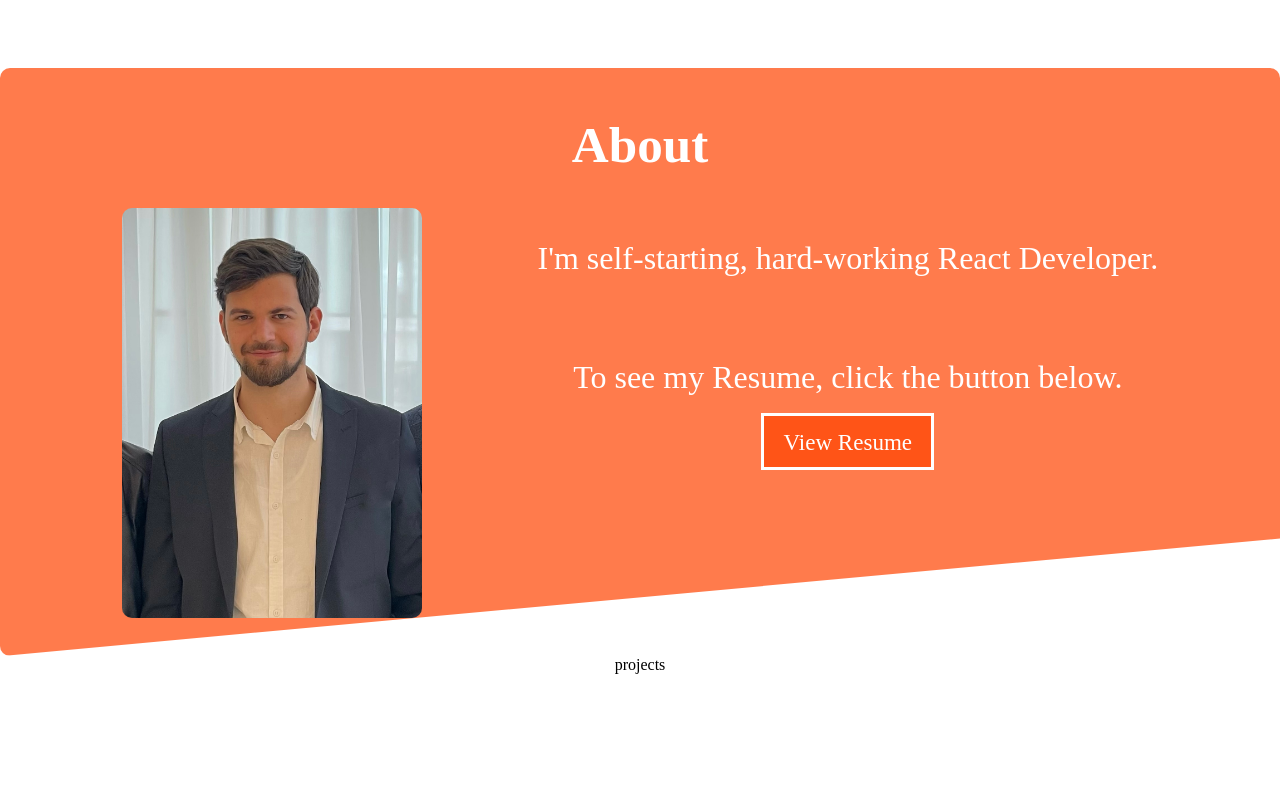
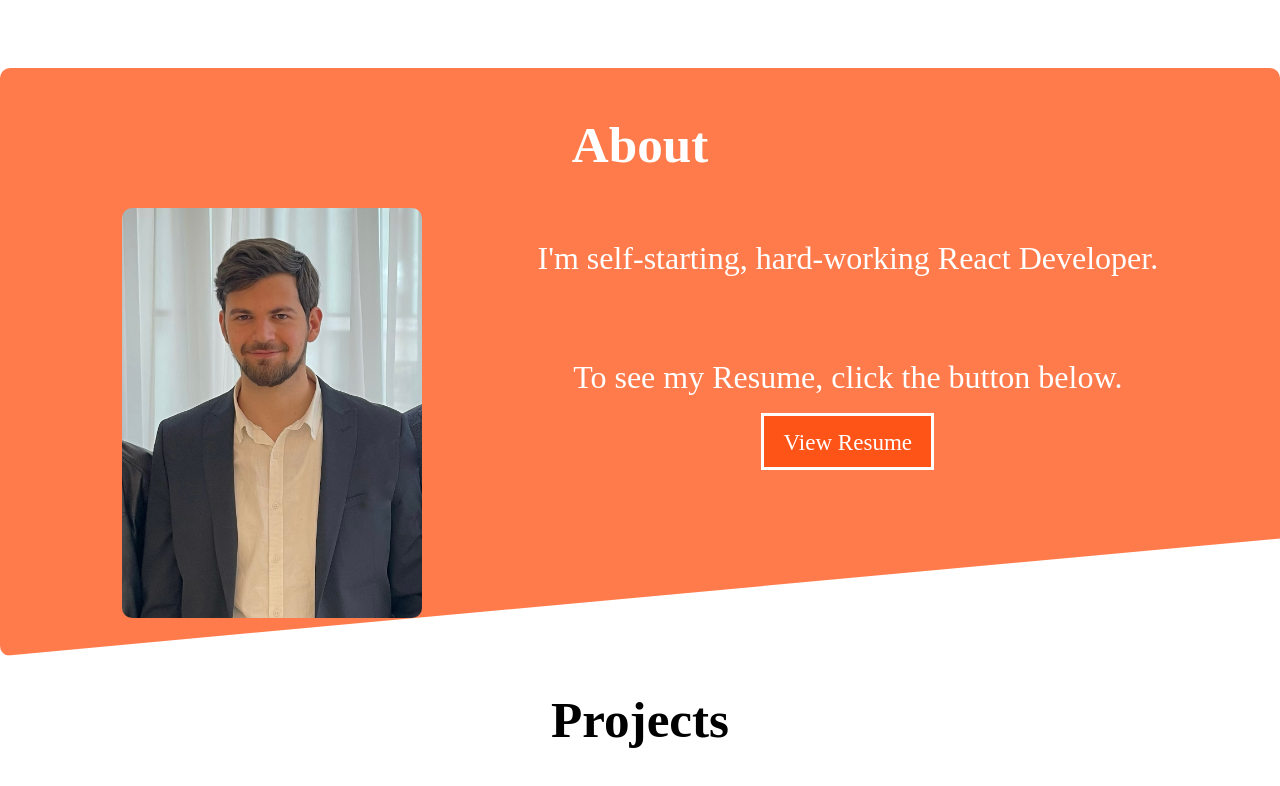
Before and after one commit to GegaLataria/portfolio, a React (Create React App) app: page / in a window 1280 px wide. Shown: the part 740-1526 px from the top of the page. Built offline with nearby package versions, Linux system fonts and the light colour scheme.

Commit message:
updated projects container

```diff
--- a/src/home/Home.css
+++ b/src/home/Home.css
@@ -83,4 +83,5 @@ body {
 .projects-container {
     text-align: center;
     height: 50vh;
+    font-size: 2vw;
 }
--- a/src/home/Home.js
+++ b/src/home/Home.js
@@ -51,7 +51,9 @@ export default function Home() {
           </div>
         </div>
       </div>
-      <div className="projects-container">projects</div>
+      <div className="projects-container">
+        <h1 className="about-container__title">Projects</h1>
+      </div>
     </div>
   );
 }
```
